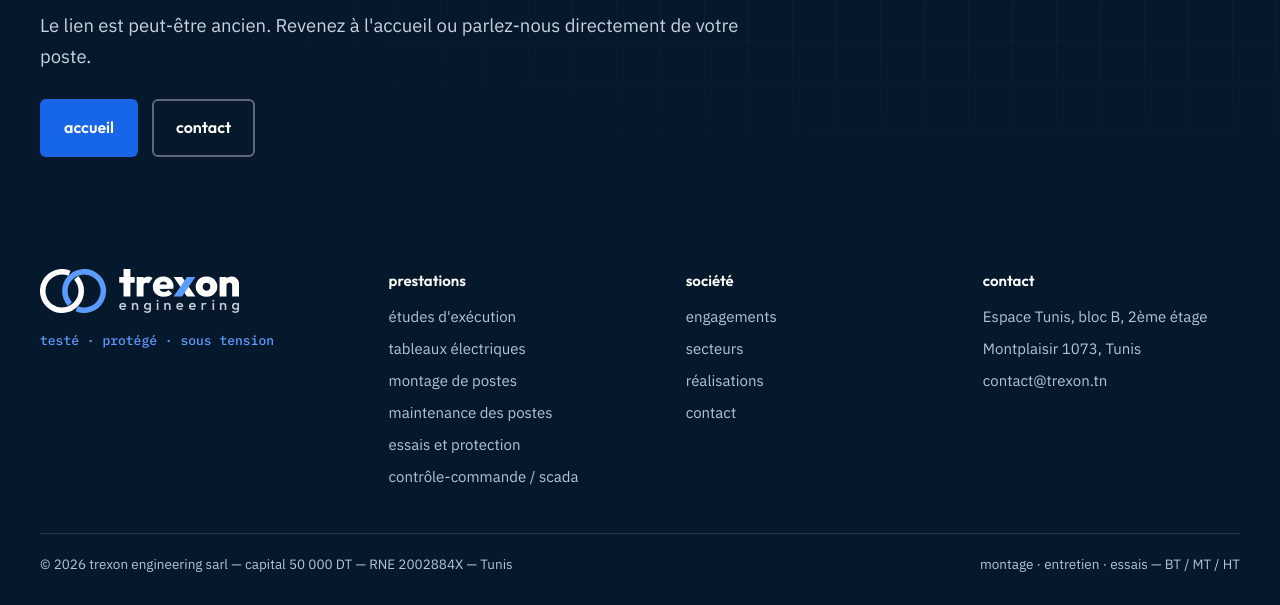
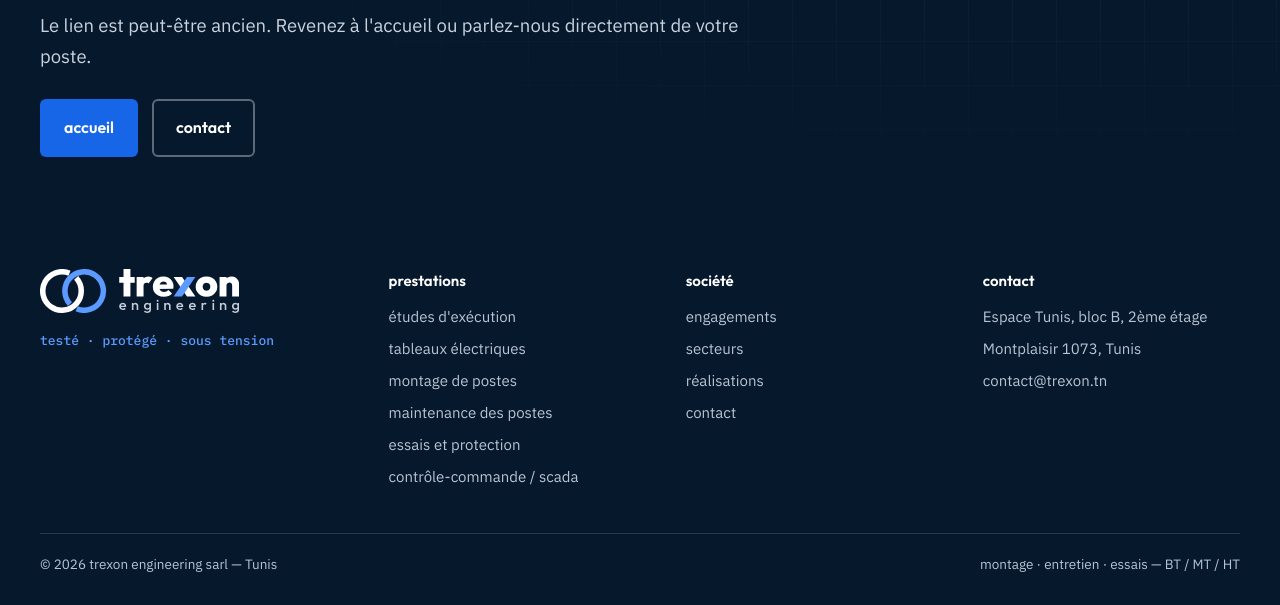
Before and after one commit to adeljihed-lab/trexon-site, a plain HTML site: page 404.html in a window 1280 px wide. Shown: the part 256-861 px from the top of the page. Drawn offline with Linux system fonts and the light colour scheme.

Commit message:
Pied de page : suppression du RNE

```diff
--- a/404.html
+++ b/404.html
@@ -52,7 +52,7 @@
       <div><h5>société</h5><ul><li><a href="/societe.html#capacites">engagements</a></li><li><a href="/societe.html#secteurs">secteurs</a></li><li><a href="/realisations.html">réalisations</a></li><li><a href="/contact.html">contact</a></li></ul></div>
       <div><h5>contact</h5><ul><li>Espace Tunis, bloc B, 2ème étage</li><li>Montplaisir 1073, Tunis</li><li><a href="mailto:contact@trexon.tn">contact@trexon.tn</a></li></ul></div>
     </div>
-    <div class="f-bot"><span>© <span id="y">2026</span> trexon engineering sarl — capital 50 000 DT — RNE 2002884X — Tunis</span><span>montage · entretien · essais — BT / MT / HT</span></div>
+    <div class="f-bot"><span>© <span id="y">2026</span> trexon engineering sarl — Tunis</span><span>montage · entretien · essais — BT / MT / HT</span></div>
   </div>
 </footer>
 <script src="/site.js"></script>
```
Also changed, not shown: accueil.html (+1 -1 lines), contact.html (+1 -1 lines), index.html (+1 -1 lines), prestations.html (+1 -1 lines), realisations.html (+1 -1 lines), societe.html (+1 -1 lines).
